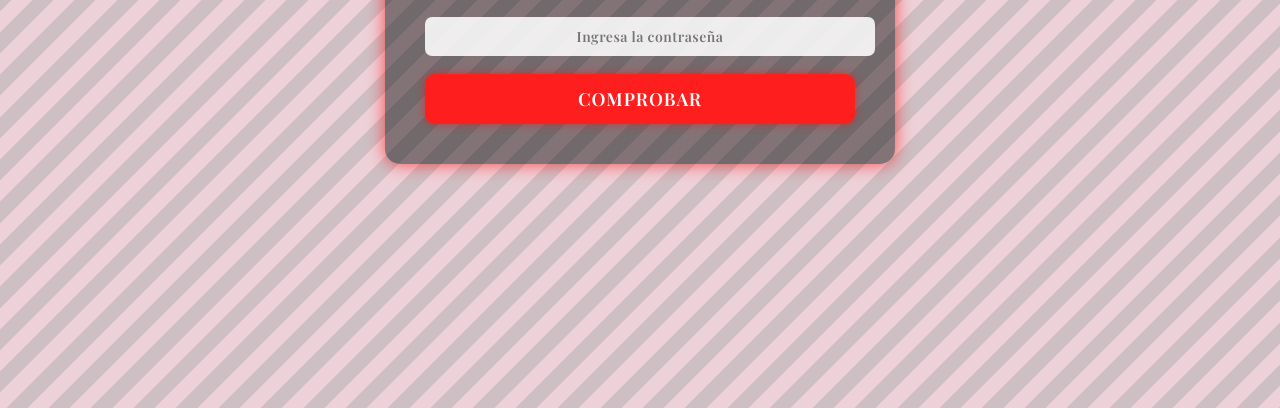
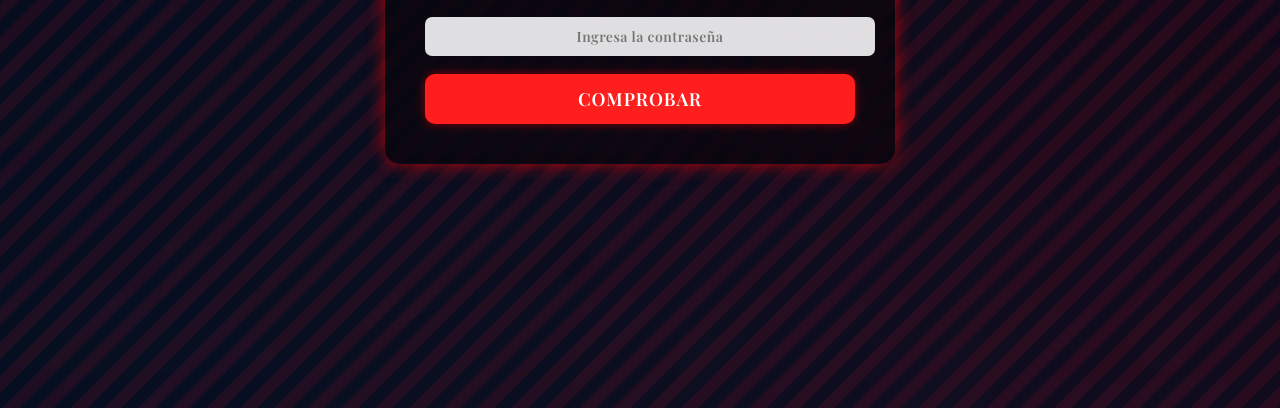
Before and after one commit to cadavezmascerca/objetivo, a website: page index.html in a window 1280 px wide. Shown: the part 392-800 px from the top of the page. Drawn offline with nearby package versions, Linux system fonts and the light colour scheme.

Commit message:
Actualización del fondo animado con niebla energética

```diff
--- a/index.html
+++ b/index.html
@@ -17,20 +17,68 @@
       overflow:hidden;
     }
 
-    /* Fondo con líneas diagonales pequeñas y difuminadas */
+    /* FONDO COMPLETO: azul oscuro + líneas diagonales rojas + niebla energética */
     body{
-      background:
-        repeating-linear-gradient(
-          135deg,
-          rgba(60,0,20,0.25) 0px,
-          rgba(60,0,20,0.25) 15px,
-          rgba(160,0,40,0.18) 15px,
-          rgba(160,0,40,0.18) 30px
-        );
-      filter:blur(0.4px);
+      height:100%;
+      margin:0;
       display:flex;
       justify-content:center;
       align-items:center;
+      overflow:hidden;
+      background:#000814;
+      position:relative;
+    }
+
+    /* Líneas diagonales rojas difuminadas */
+    body::before{
+      content:"";
+      position:absolute;
+      top:0;
+      left:0;
+      width:200%;
+      height:200%;
+      background:
+        linear-gradient(180deg, #000814 0%, #00172e 100%),
+        repeating-linear-gradient(
+          135deg,
+          rgba(255,0,0,0.12) 0px,
+          rgba(255,0,0,0.12) 12px,
+          rgba(150,0,0,0.14) 12px,
+          rgba(150,0,0,0.14) 24px
+        );
+      background-blend-mode:overlay;
+      filter:blur(0.6px);
+      animation:mistMove 45s linear infinite;
+      z-index:-2;
+    }
+
+    /* Niebla energética suave */
+    body::after{
+      content:"";
+      position:absolute;
+      top:-50%;
+      left:-50%;
+      width:200%;
+      height:200%;
+      background:radial-gradient(circle at 30% 30%, rgba(0,120,255,0.10), transparent 60%),
+                 radial-gradient(circle at 70% 70%, rgba(255,0,80,0.10), transparent 60%);
+      filter:blur(90px);
+      animation:energyFlow 60s ease-in-out infinite alternate;
+      z-index:-1;
+    }
+
+    /* Movimiento lento de la niebla */
+    @keyframes mistMove{
+      0% { transform:translate(0,0); }
+      50% { transform:translate(-5%, -5%); }
+      100% { transform:translate(0,0); }
+    }
+
+    /* Movimiento orgánico de energía */
+    @keyframes energyFlow{
+      0% { transform:scale(1) translate(0,0); opacity:0.5; }
+      50% { transform:scale(1.2) translate(4%, -6%); opacity:0.7; }
+      100% { transform:scale(1) translate(0,0); opacity:0.5; }
     }
 
     @keyframes pulseGlow {
@@ -47,6 +95,7 @@
       animation:pulseGlow 2.8s infinite ease-in-out;
       backdrop-filter:blur(6px);
       text-align:center;
+      z-index:10;
     }
 
     h1{
@@ -107,7 +156,6 @@
       min-height:40px;
     }
 
-    /* Mensaje error azul brillante */
     .errorMsg{
       color:#47c6ff;
       margin-top:15px;
@@ -134,7 +182,6 @@
 
 <body>
 
-  <!-- Música: solo suena cuando das clic -->
   <audio id="bgMusic" src="https://files.catbox.moe/7mggy0.mp3" loop></audio>
 
   <div class="contenedor">
@@ -150,14 +197,12 @@
   </div>
 
   <script>
-    // Música SOLO cuando se pulsa COMPROBAR
     function startMusic(){
       const audio = document.getElementById('bgMusic');
       audio.volume = 0.28;
       audio.play().catch(()=>{});
     }
 
-    // ENTER actúa como comprobar
     document.addEventListener('keydown', function(event){
       if(event.key === "Enter"){
         startMusic();
@@ -167,13 +212,12 @@
 
     function typeWriterEffect(text, element){
       element.innerHTML = "";
-      const container = document.createElement("span");
-      element.appendChild(container);
-
+      const span = document.createElement("span");
+      element.appendChild(span);
       let i = 0;
       function type(){
         if(i < text.length){
-          container.textContent += text[i];
+          span.textContent += text[i];
           i++;
           setTimeout(type, 28);
         }
```
